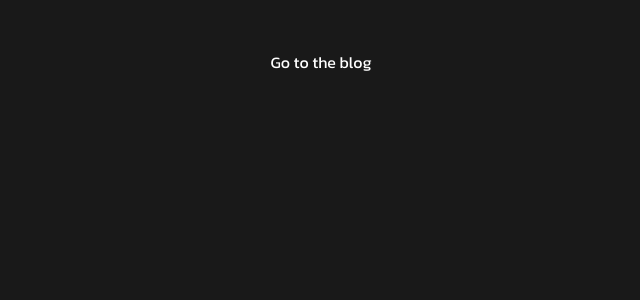
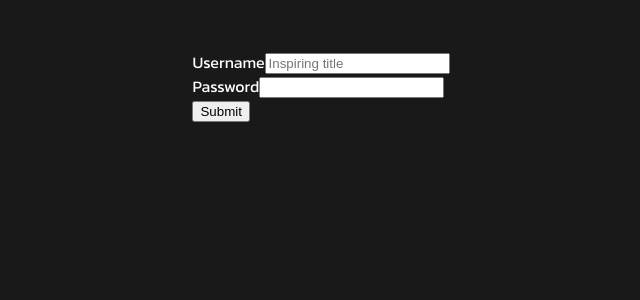
Before and after one commit to TRFielder/blog-cms, a Next.js app: page / in a window 1280 px wide. Shown: the top 300 px of the page, without its empty margins (319-959 px from the left). Built offline with nearby package versions, Linux system fonts and the light colour scheme.

Commit message:
implement login method

```diff
--- a/next.config.js
+++ b/next.config.js
@@ -1,6 +1,10 @@
 /** @type {import('next').NextConfig} */
 const nextConfig = {
   reactStrictMode: true,
-}
+  env: {
+    NEXT_PUBLIC_API_URL: "https://fast-bastion-47554.herokuapp.com",
+    CMS_PASSWORD: "YB$n3j#b4MfM*7",
+  },
+};
 
-module.exports = nextConfig
+module.exports = nextConfig;
--- a/pages/index.tsx
+++ b/pages/index.tsx
@@ -1,5 +1,7 @@
 // Utility imports
-import { getAllArticles, getAuthorByID } from "../utils/api";
+import { login } from "../utils/api";
+import { useEffect, useState } from "react";
+import { useRouter } from "next/router";
 
 //Component imports
 import Head from "next/head";
@@ -12,6 +14,41 @@ import type { NextPage } from "next";
 import styles from "../../styles/Blog.module.css";
 
 const LoginForm: NextPage = () => {
+  const router = useRouter();
+  const [Auth, setAuth] = useState(false);
+  const [username, setUsername] = useState("");
+  const [password, setPassword] = useState("");
+
+  useEffect(() => {
+    const user = localStorage.getItem("isUserAuth");
+    if (user) {
+      setAuth(true);
+    }
+  }, []);
+
+  //Form handlers
+  const handleChangeUser = (event: React.FormEvent<HTMLInputElement>) => {
+    setUsername(event.currentTarget.value);
+  };
+
+  const handleChangePasswordEntry = (
+    event: React.FormEvent<HTMLInputElement>,
+  ) => {
+    setPassword(event.currentTarget.value);
+  };
+
+  const handleSubmit = (event: React.FormEvent<HTMLFormElement>) => {
+    event.preventDefault();
+    if (username === "") {
+      alert("Please enter username");
+    }
+    if (password === "") {
+      alert("Please enter password");
+    }
+    login(username, password);
+    router.push("/blog");
+  };
+
   return (
     <>
       <Head>
@@ -21,9 +58,31 @@ const LoginForm: NextPage = () => {
       </Head>
       <section>
         <article>
-          <main>
-            <Link href="/blog">Go to the blog</Link>
-          </main>
+          <form onSubmit={handleSubmit} action="" id="login">
+            <div className="formGroup">
+              <label htmlFor="title">Username</label>
+              <input
+                type="text"
+                required
+                name="username"
+                value={username}
+                onChange={handleChangeUser}
+                placeholder="Inspiring title"
+              />
+            </div>
+            <div className="formGroup">
+              <label htmlFor="text">Password</label>
+              <input
+                type="password"
+                required
+                name="text"
+                form="newpost"
+                value={password}
+                onChange={handleChangePasswordEntry}
+              />
+            </div>
+            <input type="submit" value="Submit" />
+          </form>
         </article>
       </section>
     </>
--- a/utils/api.ts
+++ b/utils/api.ts
@@ -1,10 +1,10 @@
 // Functions to access blog API go here
 
 //Type imports
+import { userInfo } from "os";
 import ArticleType from "../types/ArticleType";
 
 //API domain is in .env for convenience
-require("dotenv").config();
 
 //GET methods
 
@@ -33,13 +33,35 @@ const getAllArticles = async () => {
 
 //POST methods
 
+const login = async (username: string, password: string) => {
+  const user = { username, password };
+  const request = await fetch(
+    `${process.env.NEXT_PUBLIC_API_URL}/author/login`,
+    {
+      method: "POST",
+      body: JSON.stringify(user),
+      headers: { "Content-Type": "application/json" },
+    },
+  );
+  const response = await request.json();
+  if (request.status !== 200) {
+    console.log("Login failed");
+    return false;
+  }
+  localStorage.setItem("token", response.token);
+  localStorage.setItem("userIsAuth", true.toString());
+  localStorage.setItem("ID", response.author._id);
+  console.log("Logged in");
+  return true;
+};
+
 const newArticle = async (title: string, text: string, author: string) => {
   const article = JSON.stringify({ title, text, author });
-  const response = await fetch(`${process.env.NEXT_PUBLIC_API_URL}/article`, {
+  const request = await fetch(`${process.env.NEXT_PUBLIC_API_URL}/article`, {
     method: "POST",
     body: article,
     headers: { "Content-Type": "application/json" },
   });
 };
 
-export { getAuthorByID, getArticleByID, getAllArticles };
+export { getAuthorByID, getArticleByID, getAllArticles, login };
```
Also changed, not shown: pages/blog/new/index.tsx (+4 -4 lines), 1 other file (tests, documents, lock files or other folders).
